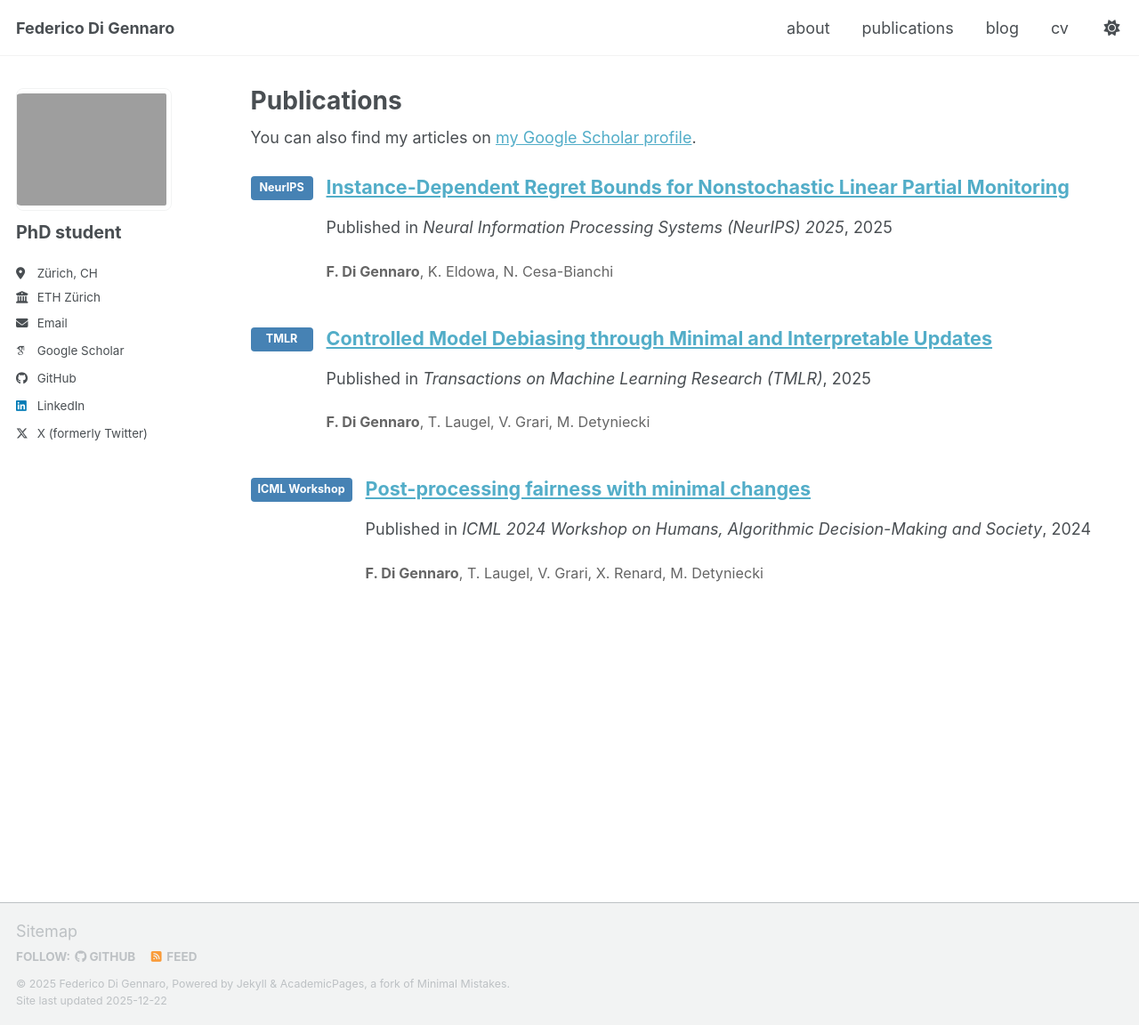
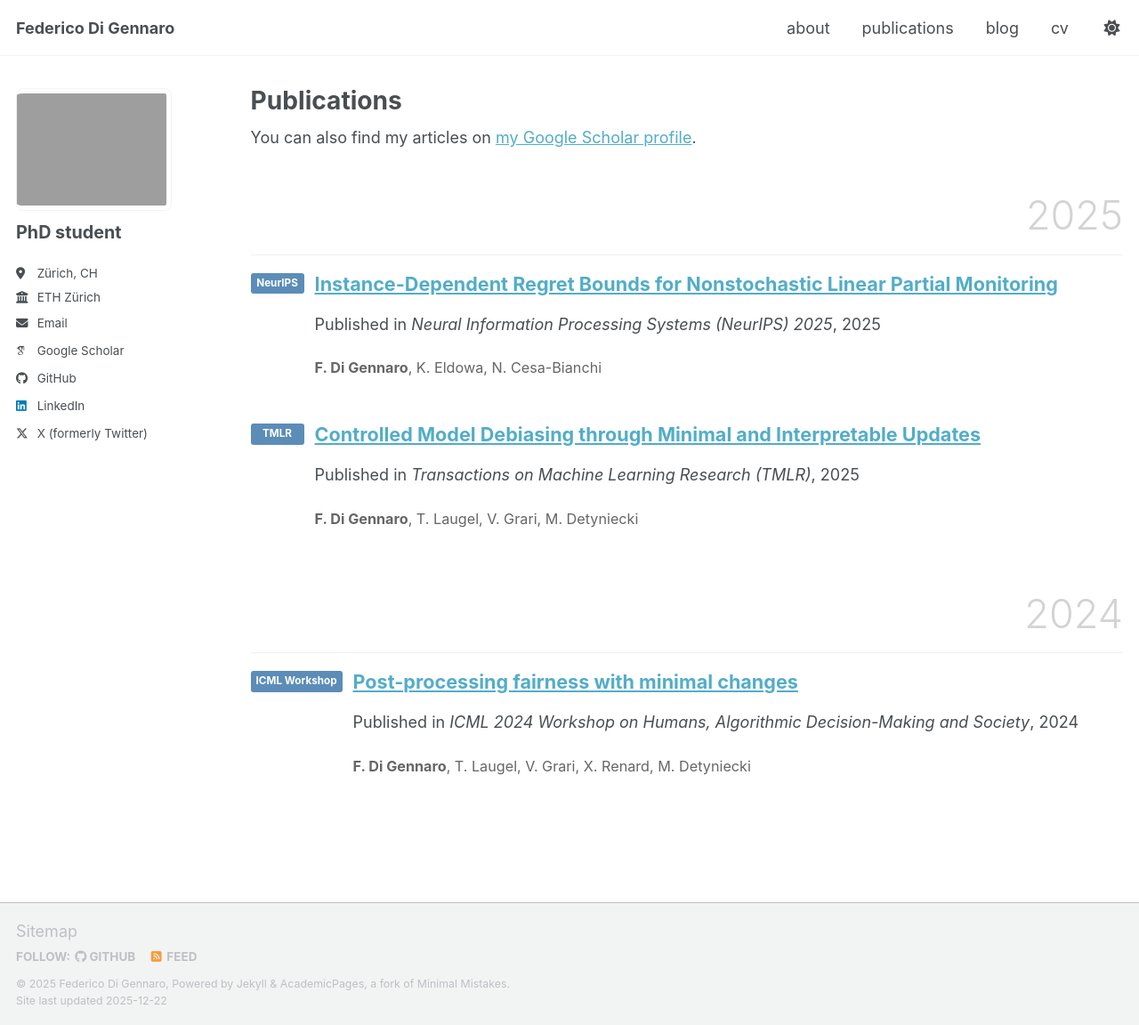
Before and after one commit to FedericoDiGennaro/FedericoDiGennaro.github.io, a Jekyll site: the page built from _pages/publications.html, in a window 1280 px wide and 1152 px high. Shown: the whole window at 89% size. Built offline with Jekyll 4.4.1, drawn with Linux system fonts in a browser that asks for light colours; some web fonts are replaced; a script bundle is joined from its source files by our own code; library files that are not in the unit come from our copies.

Commit message:
Add year separators to publications page

```diff
--- a/_includes/archive-single.html
+++ b/_includes/archive-single.html
@@ -27,9 +27,9 @@
     {% endif %}
 
     {% if post.collection == 'publications' %}
-    <div style="display: flex; align-items: flex-start; gap: 15px; margin-bottom: 30px;">
+    <div style="display: flex; align-items: flex-start; gap: 12px; margin-bottom: 30px;">
       {% if post.venue %}
-      <div style="background: #4682b4; color: white; padding: 4px 8px; border-radius: 4px; font-weight: bold; font-size: 0.7em; min-width: 70px; text-align: center; flex-shrink: 0;">
+      <div style="background: #5b8db8; color: white; padding: 3px 6px; border-radius: 3px; font-weight: bold; font-size: 0.65em; min-width: 60px; text-align: center; flex-shrink: 0;">
         {% if post.venue contains "NeurIPS" %}NeurIPS
         {% elsif post.venue contains "TMLR" %}TMLR
         {% elsif post.venue contains "ICML" and post.venue contains "Workshop" %}ICML Workshop
--- a/_pages/publications.html
+++ b/_pages/publications.html
@@ -11,7 +11,15 @@ author_profile: true
 
 {% include base_path %}
 
-<!-- Display all publications in reverse chronological order -->
+<!-- Display all publications in reverse chronological order with year separators -->
+{% assign current_year = "" %}
 {% for post in site.publications reversed %}
+  {% assign post_year = post.date | date: "%Y" %}
+  {% if post_year != current_year %}
+    {% assign current_year = post_year %}
+    <div style="text-align: right; color: #d3d3d3; font-size: 2.5em; font-weight: 300; margin: 40px 0 20px 0; border-bottom: 1px solid #f0f0f0; padding-bottom: 10px;">
+      {{ current_year }}
+    </div>
+  {% endif %}
   {% include archive-single.html %}
 {% endfor %}
```
